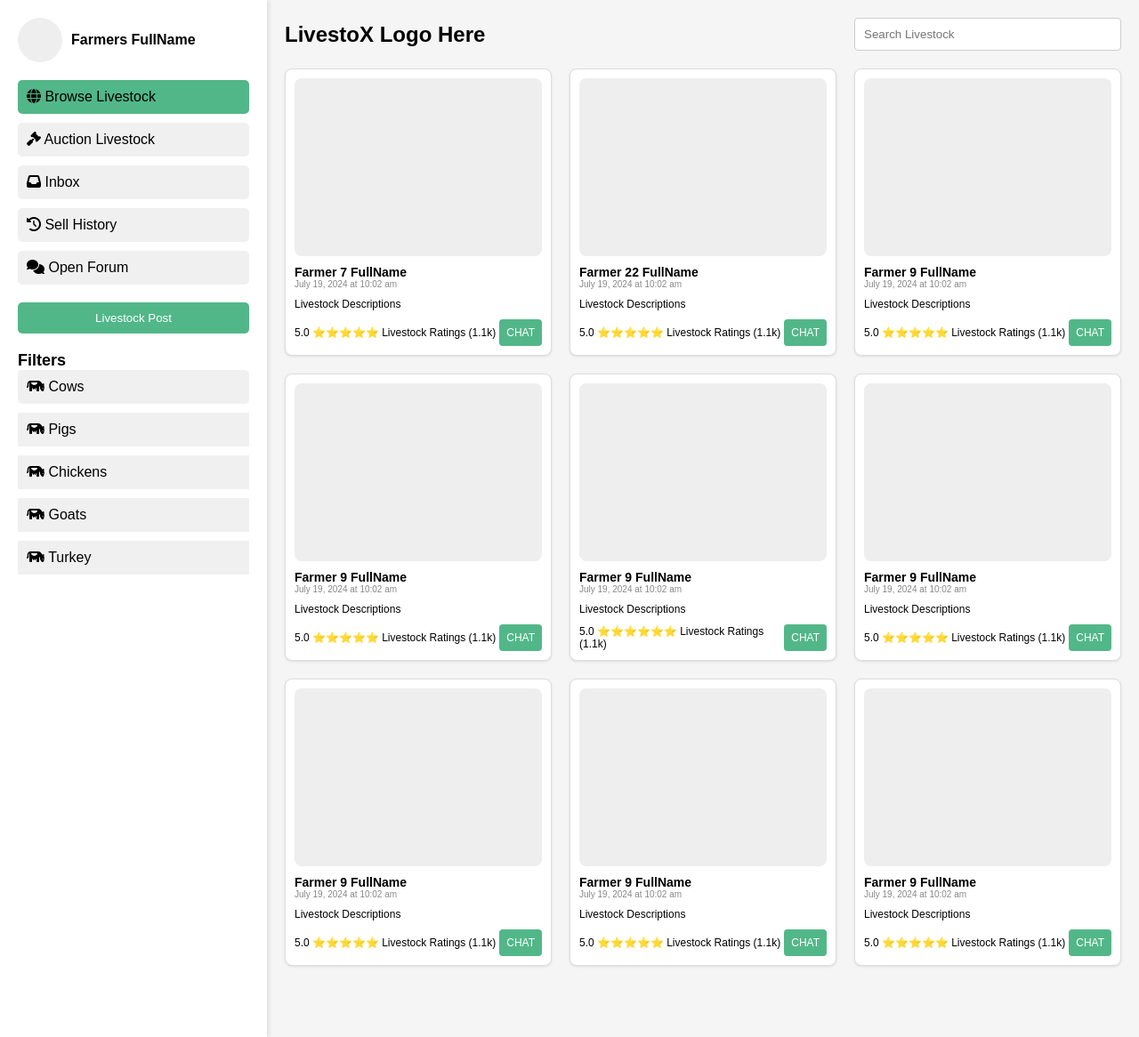
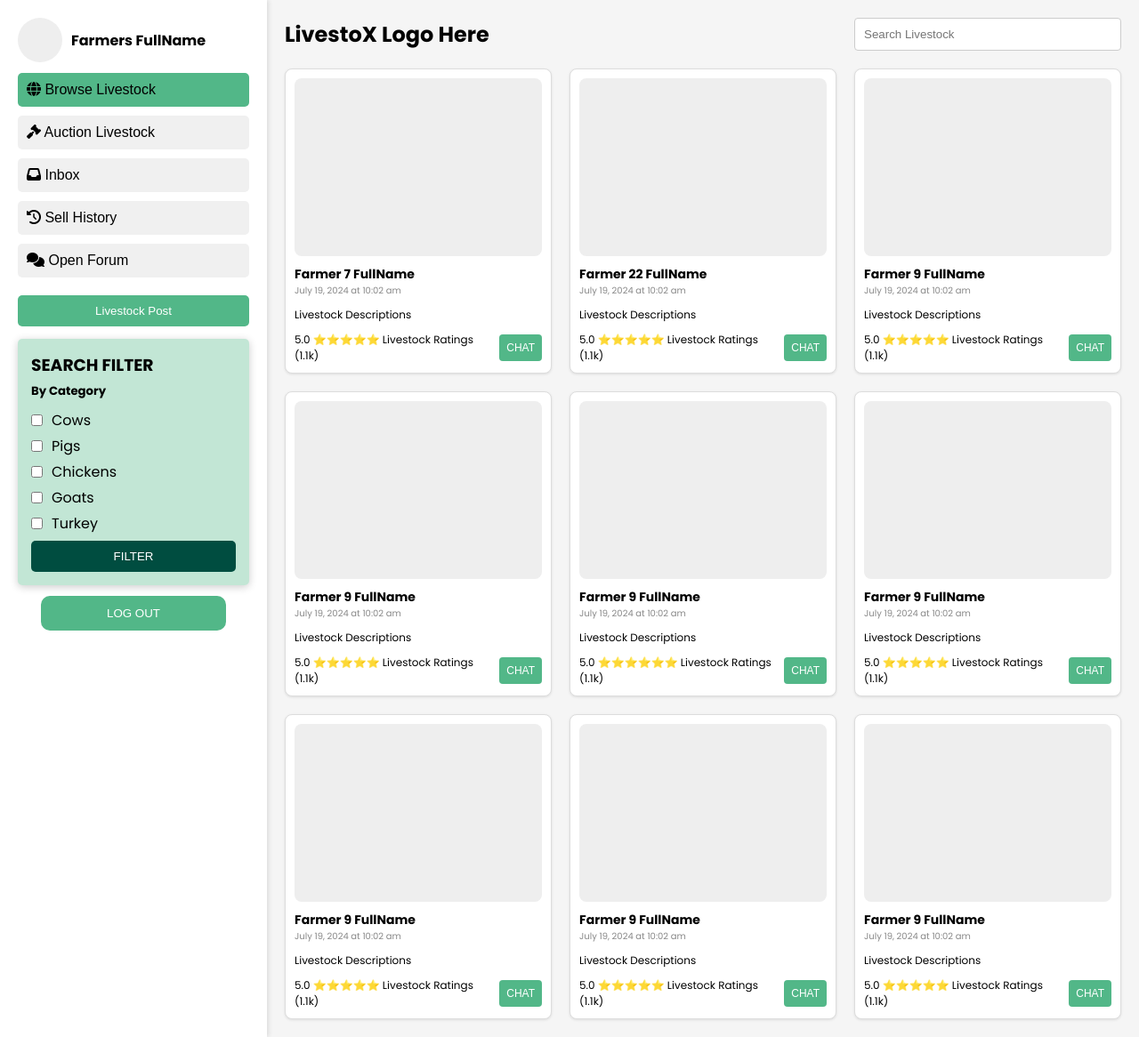
Before and after one commit to LawX22/LivestoX, a PHP site: page /Frontend/farmers.php in a window 1280 px wide. Shown: the whole page at 89% size. Run offline with PHP 8.4, Linux system fonts and the light colour scheme; some libraries are stand-ins or nearby versions.

Commit message:
New Added

```diff
--- a/Frontend/farmers.php
+++ b/Frontend/farmers.php
@@ -7,6 +7,9 @@
     <link rel="stylesheet" href="../css/farmers.css">
     <link rel="stylesheet" href="https://cdnjs.cloudflare.com/ajax/libs/font-awesome/6.0.0-beta3/css/all.min.css">
     <link rel="stylesheet" href="https://cdnjs.cloudflare.com/ajax/libs/font-awesome/6.6.0/css/all.min.css" integrity="sha512-Kc323vGBEqzTmouAECnVceyQqyqdsSiqLQISBL29aUW4U/M7pSPA/gEUZQqv1cwx4OnYxTxve5UMg5GT6L4JJg==" crossorigin="anonymous" referrerpolicy="no-referrer" />
+    <link rel="preconnect" href="https://fonts.googleapis.com">
+    <link rel="preconnect" href="https://fonts.gstatic.com" crossorigin>
+    <link href="https://fonts.googleapis.com/css2?family=Poppins:ital,wght@0,100;0,200;0,300;0,400;0,500;0,600;0,700;0,800;0,900;1,100;1,200;1,300;1,400;1,500;1,600;1,700;1,800;1,900&display=swap" rel="stylesheet">
 </head>
 <body>
     <div class="container">
--- a/css/farmers.css
+++ b/css/farmers.css
@@ -5,7 +5,7 @@
 }
 
 body {
-    font-family: Arial, sans-serif;
+    font-family: "Poppins", sans-serif;
     margin: 0;
     padding: 0;
     display: flex;
@@ -19,7 +19,7 @@ body {
 }
 
 .sidebar {
-    width: 300px;  /* Wider sidebar */
+    width: 300px;
     background-color: #ffffff;
     padding: 20px;
     box-shadow: 2px 0 5px rgba(0, 0, 0, 0.1);
@@ -28,7 +28,7 @@ body {
 .profile-section {
     display: flex;
     align-items: center;
-    margin-bottom: 20px;
+    margin-bottom: 12px;
 }
 
 .profile-image {
@@ -78,24 +78,77 @@ nav ul li {
 }
 
 .filters {
-    margin-top: 20px;
+    font-family: "Poppins", sans-serif;
+    padding: 15px;
+    margin-top: 14px;
+    border-radius: 5px;
+    width: 260px;
+    background-color: #52b7885a;
+    box-shadow: 0 2px 10px rgba(0, 0, 0, 0.2);
 }
 
 .filters h3 {
-    margin-top: 0;
-    font-size: 18px;
+    margin: 0;
+    margin-bottom: 5px;
+    font-weight: bold;
 }
 
-.filter-categories button {
+.filters h5 {
+    margin: 0;
+    margin-bottom: 10px;
+}
+
+.filter-categories {
+    display: flex;
+    flex-direction: column;
+    align-items: start;
+    margin-top: 10px;
+}
+
+.filter-categories label {
+    display: flex;
+    align-items: center;
+    margin-bottom:4px;
+    cursor: pointer;
+}
+
+.filter-categories input[type="checkbox"] {
+    margin-right: 10px;
+}
+
+.confirm-button {
+    background-color: #004d40;
+    color: white;
+    border: none;
+    border-radius: 5px;
+    padding: 10px 20px;
+    width: 100%;
+    cursor: pointer;
+    align-self: flex-start;
+    margin-top: 3px;
+}
+
+.confirm-button:hover {
+    background-color: #00332a;
+}
+
+.logout-button {
+    border: none;
+    padding: 12px 20px;
+    width: 80%;
+    border-radius: 10px;
+    color: white;
+    background-color: #52B788;
+    margin-top: 12px;
     display: block;
-    width: 100%;
-    padding: 10px;
-    background-color: #f0f0f0;
-    border: none;
-    margin-bottom: 10px;
-    text-align: left;
-    font-size: 16px;
+    margin-left: auto;
+    margin-right: auto;
     cursor: pointer;
+}
+
+
+.logout-button:hover {
+    background-color: #00332a;
 }
 
 .main-content {
--- a/sidebar/sidebar-farmer.php
+++ b/sidebar/sidebar-farmer.php
@@ -14,13 +14,37 @@
             </nav>
             <button class="create-listing-button">Livestock Post</button>
             <div class="filters">
-                <h3>Filters</h3>
+                <h3>SEARCH FILTER</h3>
+                <h5>By Category</h5>
                 <div class="filter-categories">
-                    <button class="nav-button"> <i class="fa-solid fa-cow"></i> Cows </button>
-                    <button class="filter-button"> <i class="fa-solid fa-cow"></i> Pigs</button>
-                    <button class="filter-button"> <i class="fa-solid fa-cow"></i> Chickens</button>
-                    <button class="filter-button"> <i class="fa-solid fa-cow"></i> Goats</button>
-                    <button class="filter-button"> <i class="fa-solid fa-cow"></i> Turkey</button>
+                    <label>
+                        <input type="checkbox" name="category" value="cows">
+                        Cows
+                    </label>
+                    <label>
+                        <input type="checkbox" name="category" value="pigs">
+                        Pigs
+                    </label>
+                    <label>
+                        <input type="checkbox" name="category" value="chickens">
+                        Chickens
+                    </label>
+                    <label>
+                        <input type="checkbox" name="category" value="goats">
+                        Goats
+                    </label>
+                    <label>
+                        <input type="checkbox" name="category" value="turkey">
+                        Turkey
+                    </label>
+                    <button class="confirm-button">FILTER</button>
                 </div>
             </div>
+
+            <div class="logout">
+                <button class="logout-button">
+                    LOG OUT
+                </button>
+            </div>
+
         </div>
```
